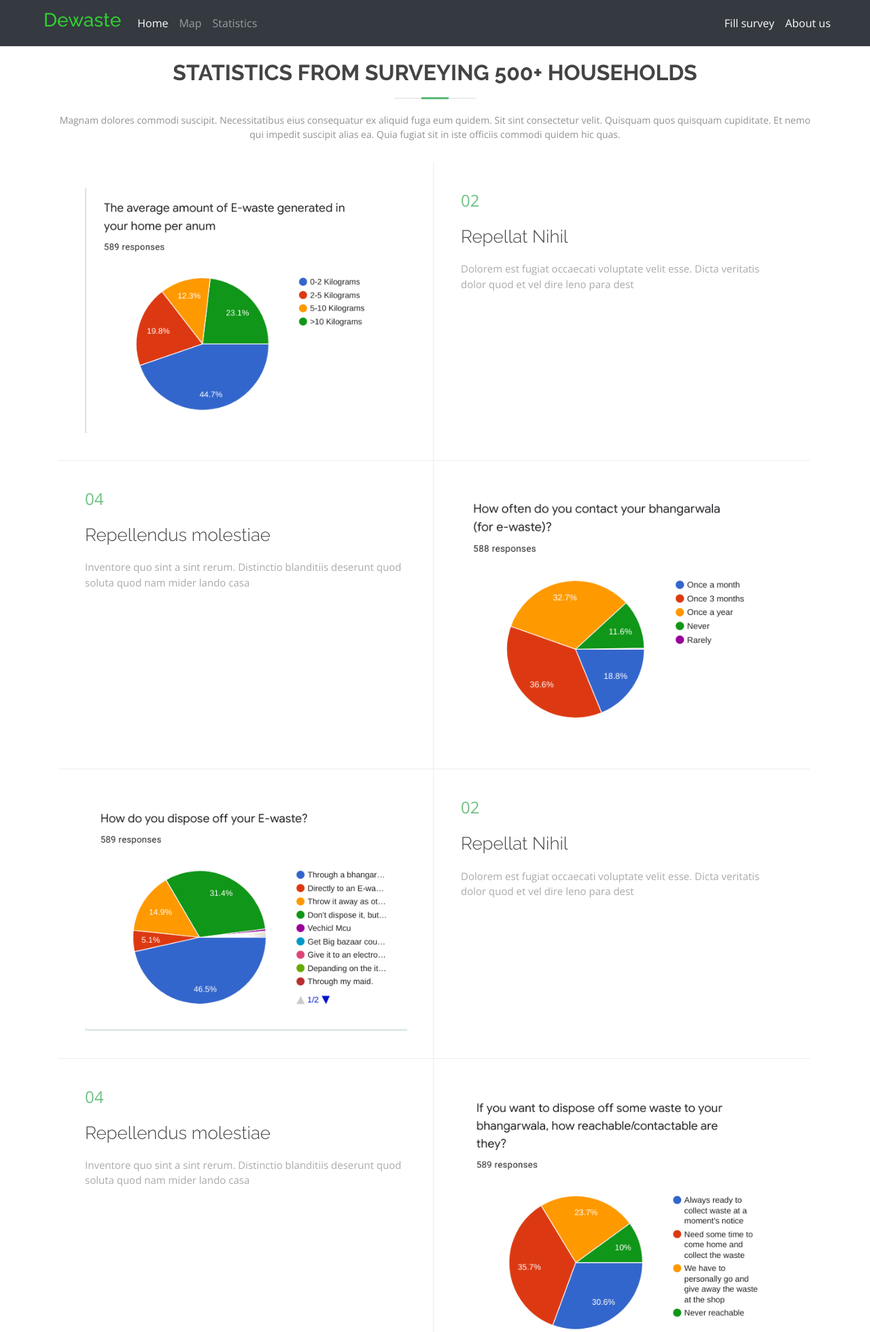
After one commit to KartavyaKothari/dewaste, a Django app: page /results in a window 1280 px wide. The commit adds this page. Shown: the top 1960 px of the page at 68% size. Run offline with Django 3.2, Linux system fonts and the light colour scheme; some libraries are stand-ins or nearby versions.

Commit message:
Added bug fuxes

```diff
--- /dev/null
+++ b/dewasteapp/templates/surveyres.html
@@ -0,0 +1,210 @@
+{% load static %}
+<!DOCTYPE html>
+<html lang="en">
+
+<head>
+  <meta charset="utf-8">
+  <meta content="width=device-width, initial-scale=1.0" name="viewport">
+
+  <title>Dewaste - handle electronic waste easily</title>
+  <meta content="" name="descriptison">
+  <meta content="" name="keywords">
+
+  <!-- Favicons -->
+  <link href="{% static 'assets/img/favicon.png'%}" rel="icon">
+  <link href="{% static 'assets/img/apple-touch-icon.png'%}" rel="apple-touch-icon">
+  <script src="https://use.fontawesome.com/4f4a7477ba.js"></script>
+
+  <!-- Google Fonts -->
+  <link href="https://fonts.googleapis.com/css?family=Open+Sans:300,300i,400,400i,600,600i,700,700i|Raleway:300,300i,400,400i,500,500i,600,600i,700,700i|Poppins:300,300i,400,400i,500,500i,600,600i,700,700i" rel="stylesheet">
+
+  <!-- Vendor CSS Files -->
+  <link href="{% static 'assets/vendor/bootstrap/css/bootstrap.min.css' %}" rel="stylesheet">
+  <link href="{% static 'assets/vendor/icofont/icofont.min.css' %}" rel="stylesheet">
+  <link href="{% static 'assets/vendor/boxicons/css/boxicons.min.css' %}" rel="stylesheet">
+  <link href="{% static 'assets/vendor/animate.css/animate.min.css' %}" rel="stylesheet">
+  <link href="{% static 'assets/vendor/owl.carousel/assets/owl.carousel.min.css' %}" rel="stylesheet">
+  <link href="{% static 'assets/vendor/venobox/venobox.css' %}" rel="stylesheet">
+
+  <!-- Template Main CSS File -->
+  <link href="{% static 'assets/css/style.css' %}" rel="stylesheet">
+
+  <!-- =======================================================
+  * Template Name: Green - v2.0.0
+  * Template URL: https://bootstrapmade.com/green-free-one-page-bootstrap-template/
+  * Author: BootstrapMade.com
+  * License: https://bootstrapmade.com/license/
+  ======================================================== -->
+</head>
+
+<body>
+
+  <!-- ======= Header ======= -->
+  <nav class="navbar navbar-expand-lg navbar-dark bg-dark" style="padding-left: 5%;padding-right: 50px;">
+    <a class="navbar-brand" href="{% url 'index' %}"><h3 style="color:limegreen;">Dewaste</h3></a>
+    <button class="navbar-toggler" type="button" data-toggle="collapse" data-target="#navbarSupportedContent" aria-controls="navbarSupportedContent" aria-expanded="false" aria-label="Toggle navigation">
+      <span class="navbar-toggler-icon"></span>
+    </button>
+
+    <div class="collapse navbar-collapse" id="navbarSupportedContent">
+      <ul class="navbar-nav mr-auto">
+        <li class="nav-item active">
+          <a class="nav-link" href="{% url 'index' %}">Home <span class="sr-only">(current)</span></a>
+        </li>
+        <li class="nav-item">
+          <a class="nav-link" href="{% url 'maps' %}">Map</a>
+        </li>
+        <li class="nav-item">
+          <a class="nav-link" href="{% url 'surveyres' %}">Statistics</a>
+        </li>
+        <!-- <li class="nav-item">
+          <a class="nav-link disabled" href="#" tabindex="-1" aria-disabled="true">Disabled</a>
+        </li> -->
+      </ul>
+
+      <ul class="navbar-nav">
+        <li><a class="nav-link" style="color: white;" href="{% url 'survey' %}" tabindex="-1" aria-disabled="true">Fill survey</a></li>
+        <li><a class="nav-link" style="color: white;" href="{% url 'aboutus' %}" tabindex="-1" aria-disabled="true">About us</a></li>
+      </ul>
+    </div>
+  </nav>
+
+    <!-- ======= Why Us Section ======= -->
+    <section id="why-us" class="why-us" style="padding-top: 20px;">
+      <div class="container">
+
+        <div class="section-title">
+            <h2>Statistics from surveying 500+ households</h2>
+            <p>Magnam dolores commodi suscipit. Necessitatibus eius consequatur ex aliquid fuga eum quidem. Sit sint consectetur velit. Quisquam quos quisquam cupiditate. Et nemo qui impedit suscipit alias ea. Quia fugiat sit in iste officiis commodi quidem hic quas.</p>
+          </div>
+
+        <div class="row no-gutters">
+
+          <div class="col-lg-6 col-md-6 order-1 order-lg-1 content-item">
+            <img src="{% static 'assets/img/survey/1.png'%}" class="img-fluid" alt="">
+          </div>
+
+          <div class="col-lg-6 col-md-6 order-2 order-lg-2 content-item">
+            <span>02</span>
+            <h4>Repellat Nihil</h4>
+            <p>Dolorem est fugiat occaecati voluptate velit esse. Dicta veritatis dolor quod et vel dire leno para dest</p>
+          </div>
+
+          <div class="col-lg-6 col-md-6 order-3 order-lg-4 content-item">
+            <img src="{% static 'assets/img/survey/2.png'%}" class="img-fluid" alt="">
+          </div>
+
+          <div class="col-lg-6 col-md-6 order-4 order-lg-3 content-item">
+            <span>04</span>
+            <h4>Repellendus molestiae</h4>
+            <p>Inventore quo sint a sint rerum. Distinctio blanditiis deserunt quod soluta quod nam mider lando casa</p>
+          </div>
+
+          <div class="col-lg-6 col-md-6 order-5 order-lg-5 content-item">
+            <img src="{% static 'assets/img/survey/3.png'%}" class="img-fluid" alt="">
+          </div>
+
+          <div class="col-lg-6 col-md-6 order-6 order-lg-6 content-item">
+            <span>02</span>
+            <h4>Repellat Nihil</h4>
+            <p>Dolorem est fugiat occaecati voluptate velit esse. Dicta veritatis dolor quod et vel dire leno para dest</p>
+          </div>
+
+          <div class="col-lg-6 col-md-6 order-7 order-lg-8 content-item">
+            <img src="{% static 'assets/img/survey/4.png'%}" class="img-fluid" alt="">
+          </div>
+
+          <div class="col-lg-6 col-md-6 order-8 order-lg-7 content-item">
+            <span>04</span>
+            <h4>Repellendus molestiae</h4>
+            <p>Inventore quo sint a sint rerum. Distinctio blanditiis deserunt quod soluta quod nam mider lando casa</p>
+          </div>
+
+          <div class="col-lg-6 col-md-6 order-9 order-lg-9 content-item">
+            <img src="{% static 'assets/img/survey/5.png'%}" class="img-fluid" alt="">
+          </div>
+
+          <div class="col-lg-6 col-md-6 order-10 order-lg-10 content-item">
+            <span>02</span>
+            <h4>Repellat Nihil</h4>
+            <p>Dolorem est fugiat occaecati voluptate velit esse. Dicta veritatis dolor quod et vel dire leno para dest</p>
+          </div>
+
+          <div class="col-lg-6 col-md-6 order-11 order-lg-12 content-item">
+            <img src="{% static 'assets/img/survey/6.png'%}" class="img-fluid" alt="">
+          </div>
+
+          <div class="col-lg-6 col-md-6 order-12 order-lg-11 content-item">
+            <span>04</span>
+            <h4>Repellendus molestiae</h4>
+            <p>Inventore quo sint a sint rerum. Distinctio blanditiis deserunt quod soluta quod nam mider lando casa</p>
+          </div>
+
+        </div>
+
+      </div>
+    </section><!-- End Why Us Section -->
+
+    <!-- ======= Cta Section ======= -->
+  <section id="cta" class="cta">
+    <div class="container">
+
+      <div class="row">
+        <div class="col-lg-9 text-center text-lg-left">
+          <h3>Have you filled our survey yet!</h3>
+          <p>Filling a small survey would be a contribution towards designing a solution to mitigate the e waste epidemic. Do we want another 2020 of e waste? Fill the form and help us develop a solution</p>
+        </div>
+        <div class="col-lg-3 cta-btn-container text-center">
+          <a class="cta-btn align-middle" href="{% url 'survey' %}">Let's fill the survey</a>
+        </div>
+      </div>
+
+    </div>
+  </section><!-- End Cta Section -->
+
+  <!-- ======= Footer ======= -->
+  <footer id="footer">
+    <div class="container">
+      <h3>Green</h3>
+      <p>Et aut eum quis fuga eos sunt ipsa nihil. Labore corporis magni eligendi fuga maxime saepe commodi placeat.</p>
+      <div class="social-links">
+        <a href="#" class="twitter"><i class="bx bxl-twitter"></i></a>
+        <a href="#" class="facebook"><i class="bx bxl-facebook"></i></a>
+        <a href="#" class="instagram"><i class="bx bxl-instagram"></i></a>
+        <a href="#" class="google-plus"><i class="bx bxl-skype"></i></a>
+        <a href="#" class="linkedin"><i class="bx bxl-linkedin"></i></a>
+      </div>
+      <div class="copyright">
+        &copy; Copyright <strong><span>Green</span></strong>. All Rights Reserved
+      </div>
+      <div class="credits">
+        <!-- All the links in the footer should remain intact. -->
+        <!-- You can delete the links only if you purchased the pro version. -->
+        <!-- Licensing information: https://bootstrapmade.com/license/ -->
+        <!-- Purchase the pro version with working PHP/AJAX contact form: https://bootstrapmade.com/green-free-one-page-bootstrap-template/ -->
+        Designed by <a href="https://bootstrapmade.com/">BootstrapMade</a>
+      </div>
+    </div>
+  </footer><!-- End Footer -->
+
+  <a href="#" class="back-to-top"><i class="icofont-simple-up"></i></a>
+
+  <script>
+    let csrf_token = "{{ csrf_token }}"
+  </script>
+
+  <!-- Vendor JS Files -->
+  <script src="{% static 'assets/vendor/jquery/jquery.min.js' %}"></script>
+  <script src="{% static 'assets/vendor/bootstrap/js/bootstrap.bundle.min.js' %}"></script>
+  <script src="{% static 'assets/vendor/jquery.easing/jquery.easing.min.js' %}"></script>
+  <script src="{% static 'assets/vendor/php-email-form/validate.js' %}"></script>
+  <script src="{% static 'assets/vendor/owl.carousel/owl.carousel.min.js' %}"></script>
+  <script src="{% static 'assets/vendor/isotope-layout/isotope.pkgd.min.js' %}"></script>
+  <script src="{% static 'assets/vendor/venobox/venobox.min.js' %}"></script>
+
+  <!-- Template Main JS File -->
+  <script src="{% static 'assets/js/main.js' %"></script>
+
+</body>
+
+</html>
--- a/dewasteapp/urls.py
+++ b/dewasteapp/urls.py
@@ -7,4 +7,5 @@ urlpatterns = [
     path('maps', views.maps, name='maps'),
     path('survey', views.survey, name='survey'),
     path('aboutus', views.aboutus, name='aboutus'),
+    path('results', views.surveyres, name='surveyres'),
 ]
--- a/dewasteapp/views.py
+++ b/dewasteapp/views.py
@@ -35,3 +35,11 @@ def aboutus(request):
         'latest_question_list': 'latest_question_list',
     }
     return HttpResponse(template.render(context, request))
+
+def surveyres(request):
+    # latest_question_list = Question.objects.order_by('-pub_date')[:5]
+    template = loader.get_template('surveyres.html')
+    context = {
+        'latest_question_list': 'latest_question_list',
+    }
+    return HttpResponse(template.render(context, request))
```
Also changed, not shown: dewasteapp/templates/index.html (+13 -53 lines), dewasteapp/static/assets/img/survey/1.png (added), dewasteapp/static/assets/img/survey/2.png (added), dewasteapp/static/assets/img/survey/3.png (added), dewasteapp/static/assets/img/survey/4.png (added), dewasteapp/static/assets/img/survey/5.png (added), dewasteapp/static/assets/img/survey/6.png (added).
